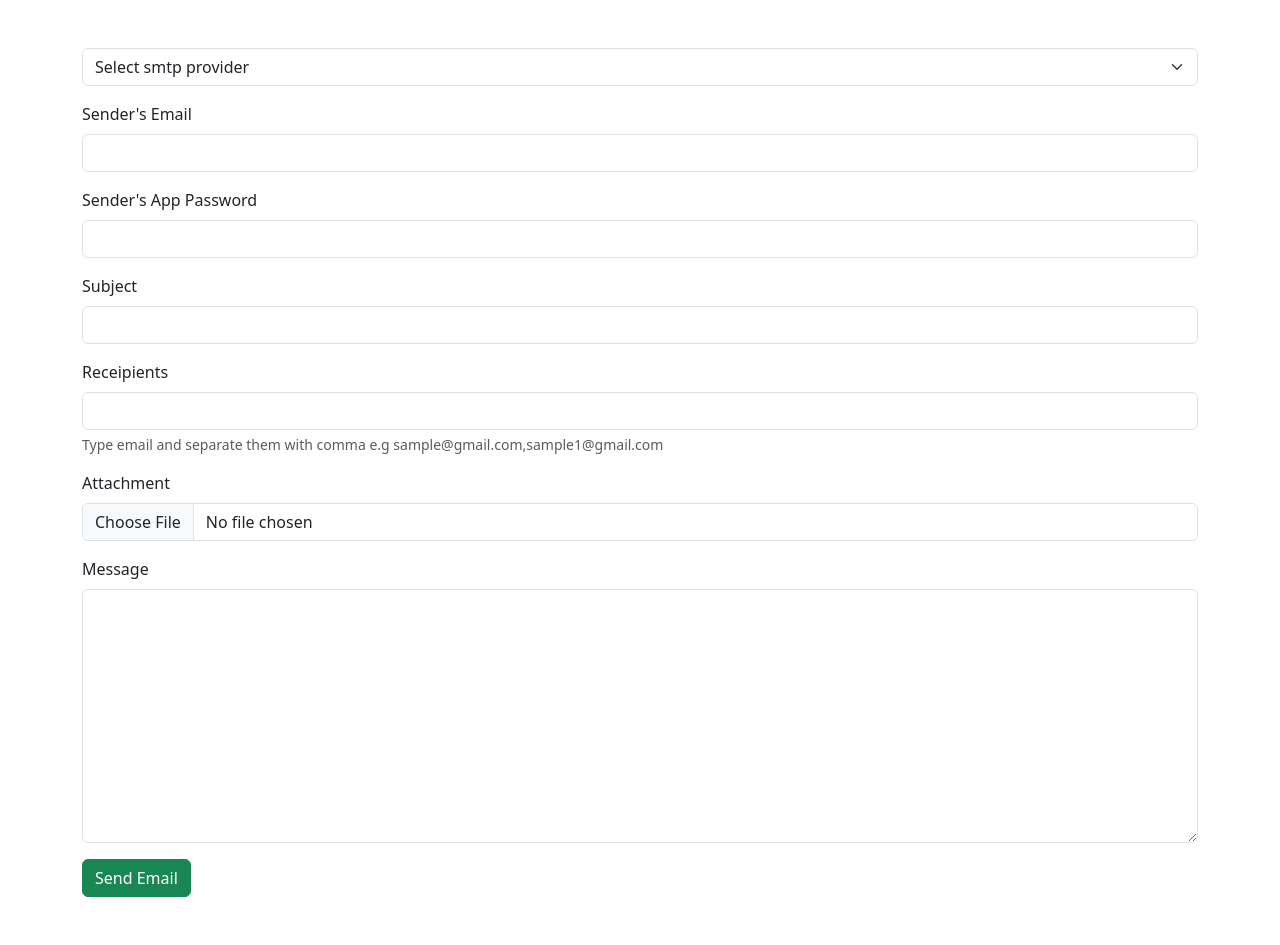
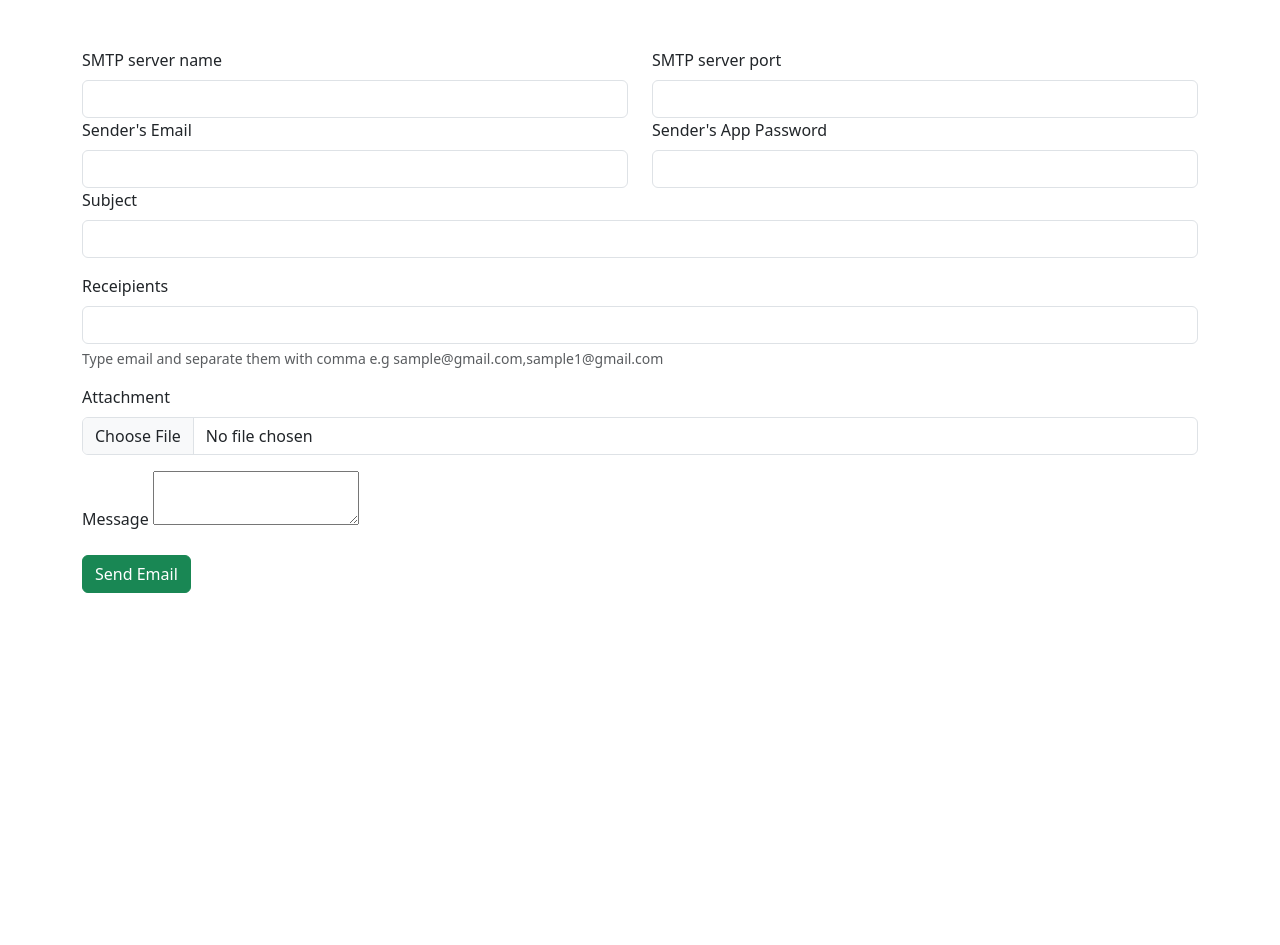
Before and after one commit to borodedamie/email-app, a Flask app: page / in a window 1280 px wide. After the commit the page ends 593 px from the top, so only its background shows below. Run offline with Flask 3, Linux system fonts and the light colour scheme; some libraries are stand-ins or nearby versions.

Commit message:
configured smtp config to be passed from UI and implemented tinyMCE

```diff
--- a/app.py
+++ b/app.py
@@ -14,22 +14,27 @@ def home():
 
 @app.route("/send-email", methods=['POST'])
 def send_email():
-    smtp_provider = request.form.get('smtp_provider')
+    smtp_server = request.form.get('smtp_server')
+    smtp_port = request.form.get('smtp_port')
     sender_email = request.form.get('sender_email')
     sender_password = request.form.get('sender_password')
     subject = request.form.get('subject')
     message = request.form.get('message')
-    recipients = request.form.get('recipients').split(',')
+    recipients = request.form.get('recipients')
     file = request.files.get('attachment')
 
-    if smtp_provider == 'gmail':
-        smtp_server = 'smtp.gmail.com'
-        smtp_port = 587
-    elif smtp_provider == 'japan':
-        smtp_server = 'smtp.example.co.jp'
-        smtp_port = 587
-    else:
-        return 'Invalid smtp provider'
+    print(request.form)
+
+    # Validate inputs
+    if not smtp_server or not smtp_port or not sender_email or not sender_password or not subject or not message or not recipients:
+        return 'All fields are required except for the file attachment'
+
+    recipients = recipients.split(',')
+
+    try:
+        smtp_port = int(smtp_port)
+    except ValueError:
+        return 'SMTP port must be a number'
 
     try:
         msg = MIMEMultipart()
@@ -37,7 +42,7 @@ def send_email():
         msg['Subject'] = subject
         msg['To'] = ', '.join(recipients)
 
-        msg.attach(MIMEText(message, 'plain'))
+        msg.attach(MIMEText(message, 'html'))
 
         if file:
             attachment = MIMEBase('application', 'octet-stream')
@@ -49,8 +54,7 @@ def send_email():
         server = smtplib.SMTP(smtp_server, smtp_port)
         server.starttls()
 
-        if smtp_provider == 'gmail' or smtp_provider == 'japan':
-            server.login(sender_email, sender_password)
+        server.login(sender_email, sender_password)
 
         server.send_message(msg)
         server.quit()
@@ -59,5 +63,6 @@ def send_email():
     except Exception as e:
         return f'Error sending email: {str(e)}'
 
+
 if __name__ == '__main__':
     app.run(debug=True)
--- a/static/js/main.js
+++ b/static/js/main.js
@@ -6,7 +6,12 @@ function sendEmail() {
         method: 'POST',
         body: formData
     })
-    .then(response => response.text())
+        .then(response => {
+            if (!response.ok) {
+                throw new Error(`HTTP error! status: ${response.status}`);
+            }
+            return response.text();
+        })
         .then(data => {
             console.log(data);
             if (data === 'Email sent successfully!') {
@@ -14,7 +19,7 @@ function sendEmail() {
                 alertDiv.className = 'alert alert-success';
                 alertDiv.innerHTML = '<p>Email sent successfully!</p>';
 
-            setTimeout(function() {
+                setTimeout(function () {
                     alertDiv.className = '';
                     alertDiv.innerHTML = '';
                 }, 5000);
@@ -22,10 +27,20 @@ function sendEmail() {
         })
         .catch((error) => {
             console.error('Error:', error);
+            if (error) {
+                var alertDiv = document.querySelector('#alert');
+                alertDiv.className = 'alert alert-danger';
+                alertDiv.innerHTML = `<p>${error}</p>`;
+
+                setTimeout(function () {
+                    alertDiv.className = '';
+                    alertDiv.innerHTML = '';
+                }, 5000);
+            }
         });
 }
 
-document.getElementById('email-form').addEventListener('submit', function(event) {
+document.getElementById('email-form').addEventListener('submit', function (event) {
     event.preventDefault();
     sendEmail();
 });
--- a/templates/index.html
+++ b/templates/index.html
@@ -7,27 +7,41 @@
     <title>Send Email</title>
     <link href="https://cdn.jsdelivr.net/npm/bootstrap@5.3.2/dist/css/bootstrap.min.css" rel="stylesheet"
         integrity="sha384-T3c6CoIi6uLrA9TneNEoa7RxnatzjcDSCmG1MXxSR1GAsXEV/Dwwykc2MPK8M2HN" crossorigin="anonymous">
+    <script src="https://cdn.tiny.cloud/1/v7fnqbum27bctmw7wfd283fri1hedn5g907g8340736nyk5i/tinymce/6/tinymce.min.js"
+        referrerpolicy="origin"></script>
+    <script>
+        tinymce.init({
+            selector: '#editor',
+            plugins: 'ai tinycomments mentions anchor autolink charmap codesample emoticons image link lists media searchreplace table visualblocks wordcount checklist mediaembed casechange export formatpainter pageembed permanentpen footnotes advtemplate advtable advcode editimage tableofcontents mergetags powerpaste tinymcespellchecker autocorrect a11ychecker typography inlinecss',
+            toolbar: 'undo redo | blocks fontfamily fontsize | bold italic underline strikethrough | link image media table mergetags | align lineheight | tinycomments | checklist numlist bullist indent outdent | emoticons charmap | removeformat',
+            tinycomments_mode: 'embedded',
+            ai_request: (request, respondWith) => respondWith.string(() => Promise.reject("See docs to implement AI Assistant")),
+        });
+    </script>
 </head>
 
 <body>
     <form class="container my-5" id="email-form" enctype="multipart/form-data">
-        <div class="mb-3" id="alert">
-
+        <div class="mb-3" id="alert"></div>
+        <div class="row">
+            <div class="col-6">
+                <label for="senderEmail" class="form-label">SMTP server name</label>
+                <input type="text" class="form-control" name="smtp_server">
             </div>
-        <div class="mb-3">
-            <select class="form-select" aria-label="Default select example" name="smtp_provider">
-                <option selected>Select smtp provider</option>
-                <option value="gmail">Gmail</option>
-                <option value="japan">Japan</option>
-            </select>
+            <div class="col-6">
+                <label for="senderAppPassword" class="form-label">SMTP server port</label>
+                <input type="text" class="form-control" name="smtp_port">
             </div>
-        <div class="mb-3">
+        </div>
+        <div class="row">
+            <div class="col-6">
                 <label for="senderEmail" class="form-label">Sender's Email</label>
                 <input type="text" class="form-control" name="sender_email">
             </div>
-        <div class="mb-3">
+            <div class="col-6">
                 <label for="senderAppPassword" class="form-label">Sender's App Password</label>
                 <input type="password" class="form-control" name="sender_password">
+            </div>
         </div>
         <div class="mb-3">
             <label for="subject" class="form-label">Subject</label>
@@ -45,7 +59,7 @@
         </div>
         <div class="mb-3">
             <label for="exampleFormControlTextarea1" class="form-label">Message</label>
-            <textarea class="form-control" rows="10" name="message"></textarea>
+            <textarea id="editor" name="message"></textarea>
         </div>
         <button type="submit" class="btn btn-success">Send Email</button>
     </form>
```
Also changed, not shown: 1 other file. Lines whose indentation alone changed are shown as unchanged.
